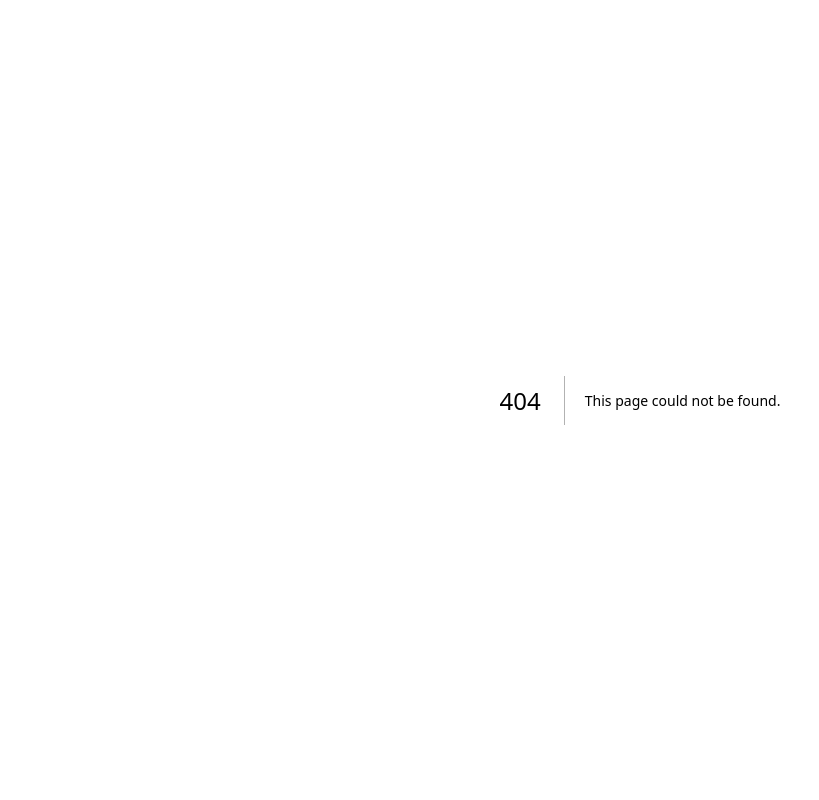
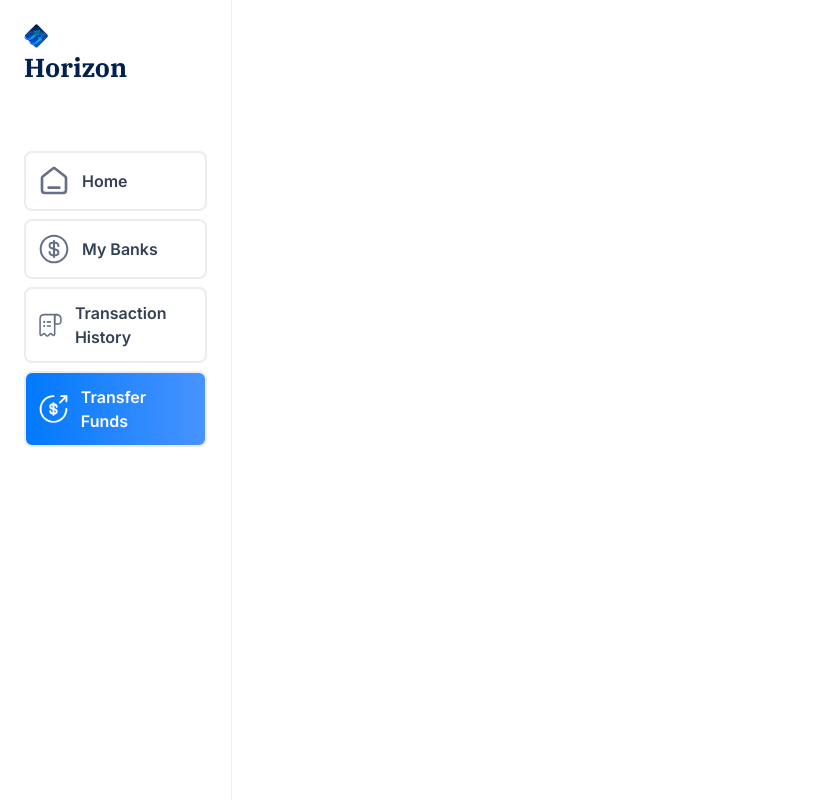
Before and after one commit to JoseBritoP/banking-app, a Next.js app: page /payment-transfer in a window 1280 px wide. Before the commit this address had no page. Shown: the whole page, without its empty margins (0-819 px from the left). Built offline with nearby package versions, Linux system fonts and the light colour scheme.

Commit message:
Init routing

```diff
--- /dev/null
+++ b/src/app/(root)/my-banks/page.tsx
@@ -0,0 +1,9 @@
+import React from 'react'
+
+export default function MyBanksPage() {
+  return (
+    <div>
+
+    </div>
+  )
+}
--- /dev/null
+++ b/src/app/(root)/payment-transfer/page.tsx
@@ -0,0 +1,9 @@
+import React from 'react'
+
+export default function PaymentTransferPage() {
+  return (
+    <div>
+
+    </div>
+  )
+}
--- /dev/null
+++ b/src/app/(root)/transaction-history/page.tsx
@@ -0,0 +1,9 @@
+import React from 'react'
+
+export default function TransactionHistoryPage() {
+  return (
+    <div>
+
+    </div>
+  )
+}
--- a/src/app/layout.tsx
+++ b/src/app/layout.tsx
@@ -12,7 +12,9 @@ const ibmPlexSerif = IBM_Plex_Serif({
 export const metadata: Metadata = {
   title: "Horizon",
   description: "Horizon is a modern banking platform for everyone",
-
+  icons:{
+    icon:'/icons/logo.svg'
+  }
 };
 
 export default function RootLayout({
```
Also changed, not shown: src/app/fonts/GeistMonoVF.woff (deleted), src/app/fonts/GeistVF.woff (deleted).
